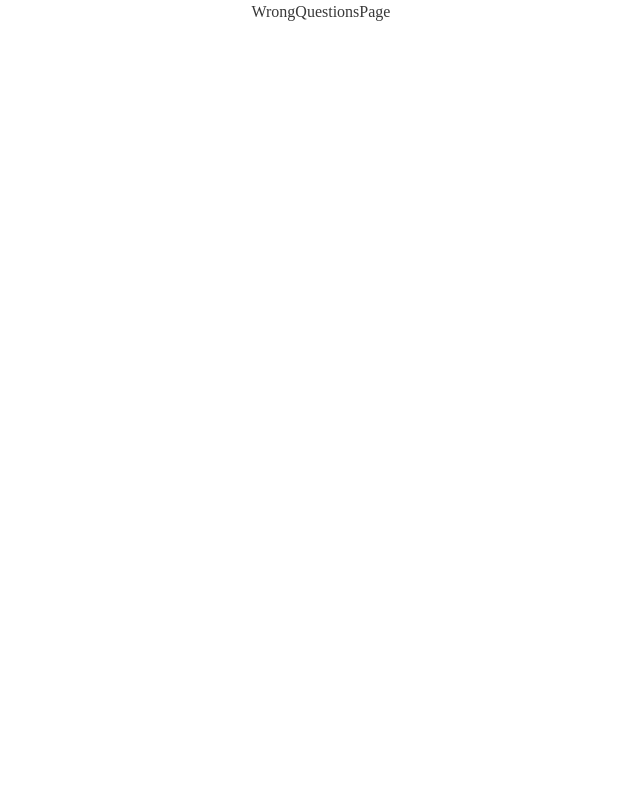
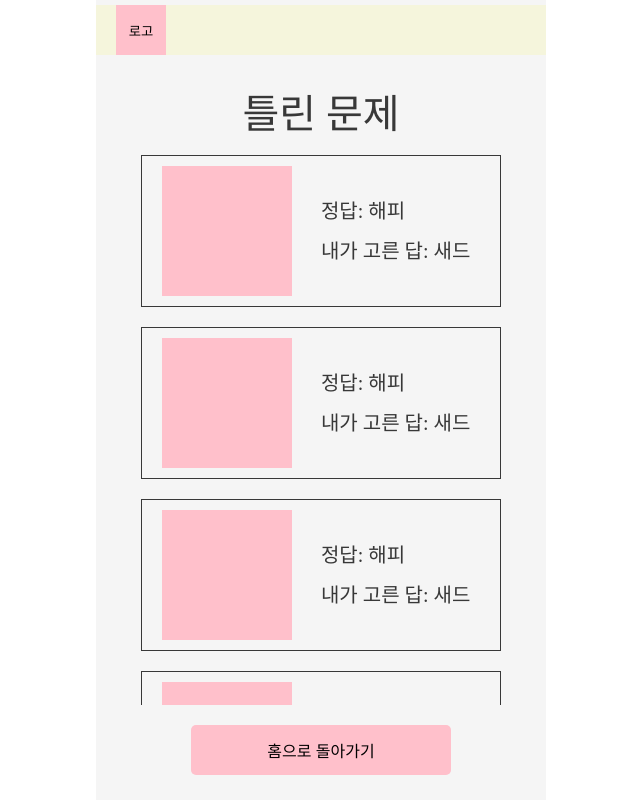
Before and after one commit to active-minds-hongik/active-minds-client, a React (Create React App) app: page /wrongs in a window 1280 px wide. Shown: the whole page, without its empty margins (319-959 px from the left). Built offline with nearby package versions, Linux system fonts and the light colour scheme.

Commit message:
feat: 틀린 문제 페이지 퍼블리싱

```diff
--- a/src/pages/WrongQuestionsPage.tsx
+++ b/src/pages/WrongQuestionsPage.tsx
@@ -1,7 +1,112 @@
 import React from 'react';
+import styled from 'styled-components';
+import Header from '../components/layout/Header';
+import { useNavigate } from 'react-router-dom';
 
 const WrongQuestionsPage = () => {
-  return <div>WrongQuestionsPage</div>;
+  const navigate = useNavigate();
+
+  return (
+    <Container>
+      <Header />
+      <Title>틀린 문제</Title>
+      <ScrollContainer>
+        <AnswerContainer>
+          <Img />
+          <TextContainer>
+            <Answer>정답: 해피</Answer>
+            <UserAnswer>내가 고른 답: 새드</UserAnswer>
+          </TextContainer>
+        </AnswerContainer>
+        <AnswerContainer>
+          <Img />
+          <TextContainer>
+            <Answer>정답: 해피</Answer>
+            <UserAnswer>내가 고른 답: 새드</UserAnswer>
+          </TextContainer>
+        </AnswerContainer>
+        <AnswerContainer>
+          <Img />
+          <TextContainer>
+            <Answer>정답: 해피</Answer>
+            <UserAnswer>내가 고른 답: 새드</UserAnswer>
+          </TextContainer>
+        </AnswerContainer>
+        <AnswerContainer>
+          <Img />
+          <TextContainer>
+            <Answer>정답: 해피</Answer>
+            <UserAnswer>내가 고른 답: 새드</UserAnswer>
+          </TextContainer>
+        </AnswerContainer>
+      </ScrollContainer>
+      <GoHomeBtn onClick={() => navigate('/')}>홈으로 돌아가기</GoHomeBtn>
+    </Container>
+  );
 };
 
+const Container = styled.div`
+  width: 450px;
+  height: 100vh;
+  background-color: whitesmoke;
+  display: flex;
+  flex-direction: column;
+  align-items: center;
+  justify-content: center;
+`;
+
+const Title = styled.div`
+  font-size: 40px;
+  margin-top: 30px;
+`;
+
+const TextContainer = styled.div`
+  display: flex;
+  flex-direction: column;
+  margin: 10px;
+`;
+
+const Answer = styled.div`
+  font-size: 20px;
+  margin-bottom: 10px;
+`;
+
+const UserAnswer = styled.div`
+  font-size: 20px;
+`;
+const GoHomeBtn = styled.button`
+  width: 260px;
+  height: 50px;
+  margin: 20px;
+  border-radius: 5px;
+  font-size: 16px;
+  background-color: pink;
+`;
+
+const ScrollContainer = styled.div`
+  display: flex;
+  flex-direction: column;
+  align-items: center;
+  overflow-y: scroll;
+  height: 70vh;
+  width: 100%;
+`;
+
+const AnswerContainer = styled.div`
+  border: 1px solid;
+  width: 80%;
+  height: 200px;
+  display: flex;
+  align-items: center;
+  padding: 10px;
+  justify-content: space-around;
+  margin: 10px 0px;
+`;
+
+const Img = styled.div`
+  width: 130px;
+  height: 130px;
+  background-color: pink;
+`;
+
 export default WrongQuestionsPage;
```
